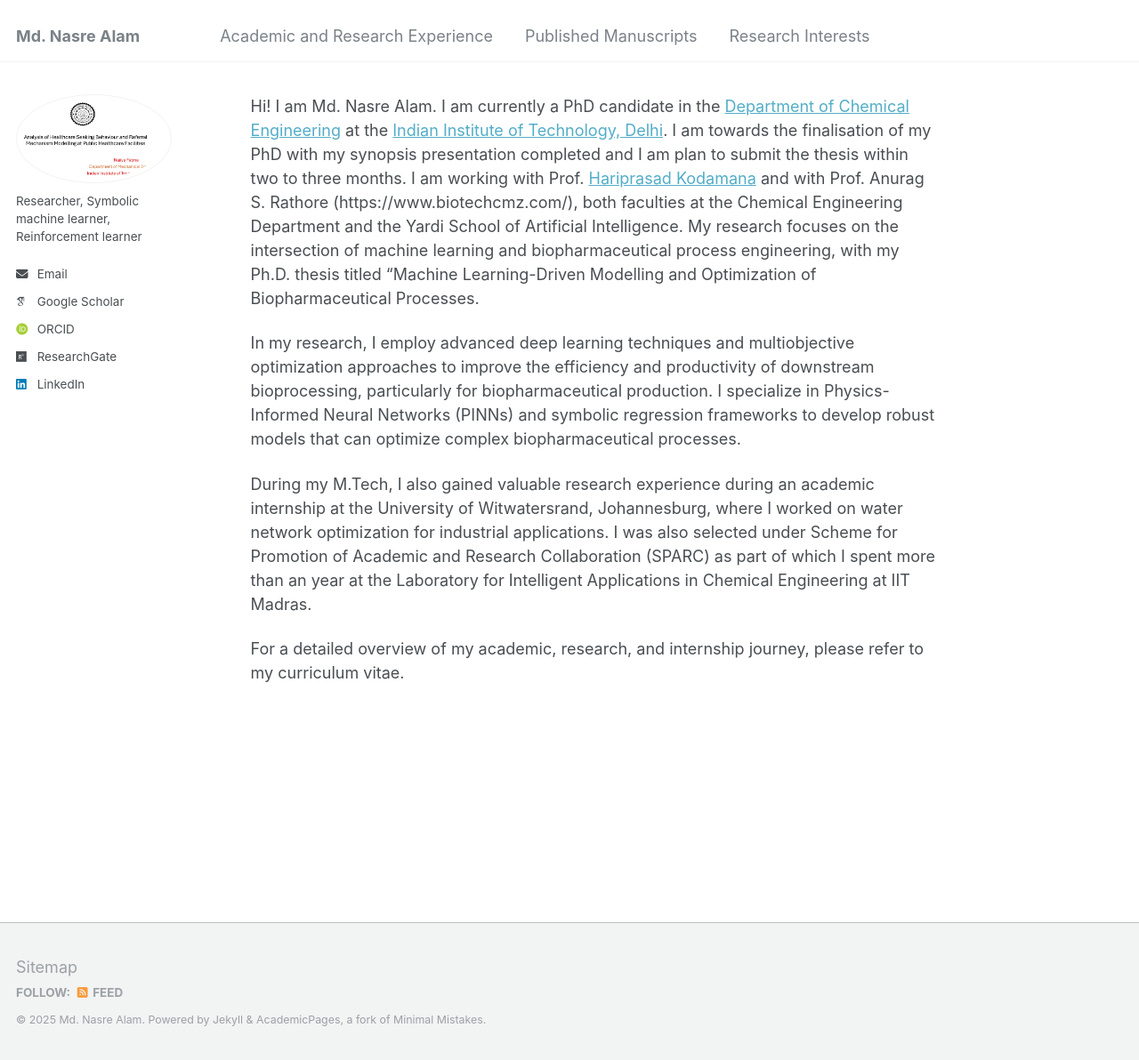
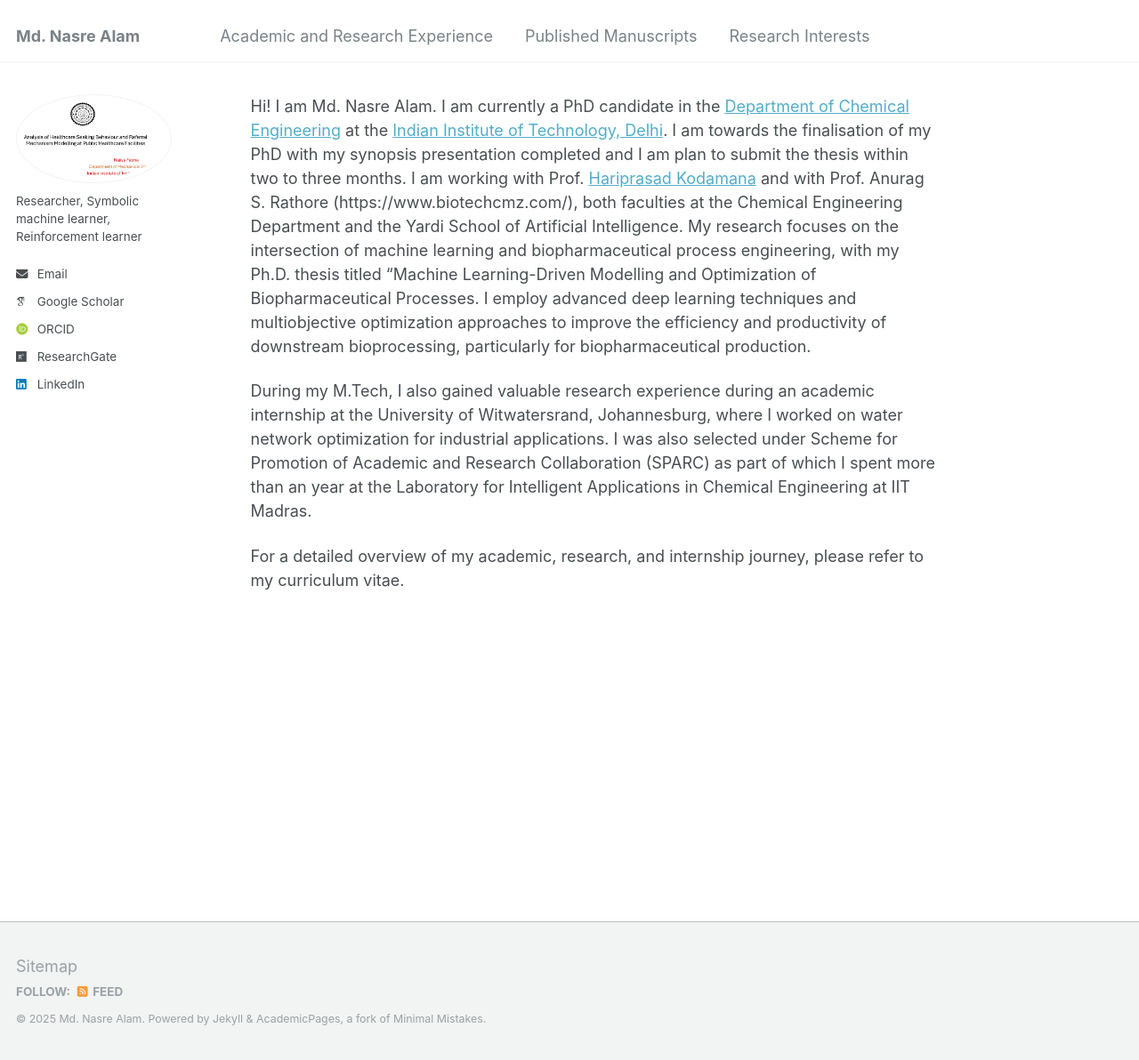
Before and after one commit to mdnasreiit/mdnasreiit.github.io, a Jekyll site: the page built from _pages/about.md, in a window 1280 px wide and 1192 px high. Shown: the whole window at 89% size. Built offline with Jekyll 4.4.1, drawn with Linux system fonts in a browser that asks for light colours; some web fonts are replaced.

Commit message:
Update about.md

```diff
--- a/_pages/about.md
+++ b/_pages/about.md
@@ -8,9 +8,8 @@ redirect_from:
 ---
 
 Hi! I am Md. Nasre Alam. I am currently a PhD candidate in the [Department of Chemical Engineering](https://chemical.iitd.ac.in/) at the [Indian Institute of Technology, Delhi](https://home.iitd.ac.in/). I am towards the finalisation of my PhD with my synopsis presentation completed and I am plan to submit the thesis within two to three months. I am working with Prof. [Hariprasad Kodamana](https://web.iitd.ac.in/~kodamana/index.html) and with Prof. Anurag S. Rathore (https://www.biotechcmz.com/), both faculties at
-the Chemical Engineering Department and the Yardi School of Artificial Intelligence.   My research focuses on the intersection of machine learning and biopharmaceutical process engineering, with my Ph.D. thesis titled “Machine Learning-Driven Modelling and Optimization of Biopharmaceutical Processes.
+the Chemical Engineering Department and the Yardi School of Artificial Intelligence.   My research focuses on the intersection of machine learning and biopharmaceutical process engineering, with my Ph.D. thesis titled “Machine Learning-Driven Modelling and Optimization of Biopharmaceutical Processes. I employ advanced deep learning techniques and multiobjective optimization approaches to improve the efficiency and productivity of downstream bioprocessing, particularly for biopharmaceutical production.
 
-In my research, I employ advanced deep learning techniques and multiobjective optimization approaches to improve the efficiency and productivity of downstream bioprocessing, particularly for biopharmaceutical production. I specialize in Physics-Informed Neural Networks (PINNs) and symbolic regression frameworks to develop robust models that can optimize complex biopharmaceutical processes.
 
 During my M.Tech, I also gained valuable research experience during an academic internship at the University of Witwatersrand, Johannesburg, where I worked on water network optimization for industrial applications. I was also selected under Scheme for Promotion of Academic and Research Collaboration (SPARC) as part of which I spent more than an year at the Laboratory for
 Intelligent Applications in Chemical Engineering at IIT Madras.
```
